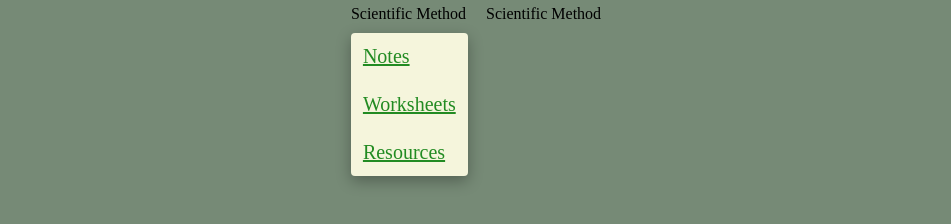
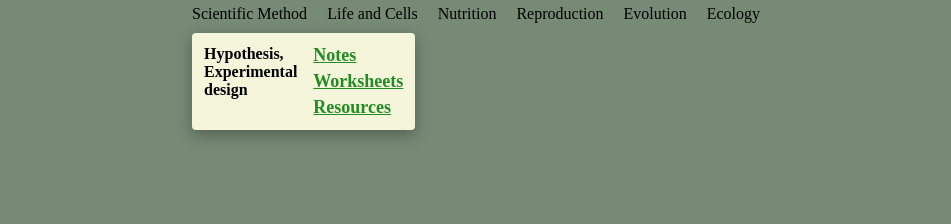
Before and after one commit to leadgfl13/practice, a plain HTML site: page index.html in a window 1280 px wide. Both pictures are taken after a click on the button "Scientific Method". Shown: the part 428-652 px from the top of the page, without its empty margins (164-1115 px from the left). Drawn offline with Linux system fonts and the light colour scheme.

Commit message:
Add stylistic choices to layout of button dropdowns

```diff
--- a/index.html
+++ b/index.html
@@ -13,6 +13,36 @@
     <div class = "header">
         <div class="dropdown" data-dropdown>
             <button class = "link" data-dropdown-button>Scientific Method</button>
+            <div class="dropdown-menu information-grid">Hypothesis, Experimental design
+              <div class="dropdown-links">
+                <a href ="#" class="links">Notes</a>
+                <a href ="#" class="links">Worksheets</a>
+                <a href ="#" class="links">Resources</a>
+              </div>
+            </div>
+        </div>
+        <div class="dropdown" data-dropdown>
+            <button class = "link" data-dropdown-button>Life and Cells</button>
+            <div class="dropdown-menu information-grid">prokaryotic, eukaryotic, living things
+              <div class="dropdown-links">
+                <a href ="#" class="links">Notes</a>
+                <a href ="#" class="links">Worksheets</a>
+                <a href ="#" class="links">Resources</a>
+              </div>
+            </div>
+        </div>
+        <div class="dropdown" data-dropdown>
+            <button class = "link" data-dropdown-button>Nutrition</button>
+            <div class="dropdown-menu information-grid"> Diffusion, enzymes, macromolecules
+              <div class="dropdown-links">
+                <a href ="#" class="links">Notes</a>
+                <a href ="#" class="links">Worksheets</a>
+                <a href ="#" class="links">Resources</a>
+              </div>
+            </div>
+        </div>
+        <div class="dropdown" data-dropdown>
+            <button class = "link" data-dropdown-button>Reproduction</button>
             <div class="dropdown-menu information-grid">
               <div class="dropdown-links">
                 <a href ="#" class="links">Notes</a>
@@ -22,8 +52,18 @@
             </div>
         </div>
         <div class="dropdown" data-dropdown>
-            <button class = "link" data-dropdown-button>Scientific Method</button>
-            <div class="dropdown-menu information-grid">
+            <button class = "link" data-dropdown-button>Evolution</button>
+            <div class="dropdown-menu information-grid">Survivial of the fittest, mutation, natural selection, DNA,RNA
+              <div class="dropdown-links">
+                <a href ="#" class="links">Notes</a>
+                <a href ="#" class="links">Worksheets</a>
+                <a href ="#" class="links">Resources</a>
+              </div>
+            </div>
+        </div>
+        <div class="dropdown" data-dropdown>
+            <button class = "link" data-dropdown-button>Ecology</button>
+            <div class="dropdown-menu information-grid">Communities, predator/prey, niches
               <div class="dropdown-links">
                 <a href ="#" class="links">Notes</a>
                 <a href ="#" class="links">Worksheets</a>
--- a/style.css
+++ b/style.css
@@ -99,15 +99,16 @@ ul{
 
 
 .information-grid{
-    display:grid;
-    gap:10rem;
+    font-weight:800;
+    display:flex;
+    gap:1rem;
 }
 
 .dropdown-links{
     display:flex;
     flex-direction:column;
-    gap:25px;
-    font-size:20px;
+    gap:5px;
+    font-size:18px;
 }
 
 a{
```
